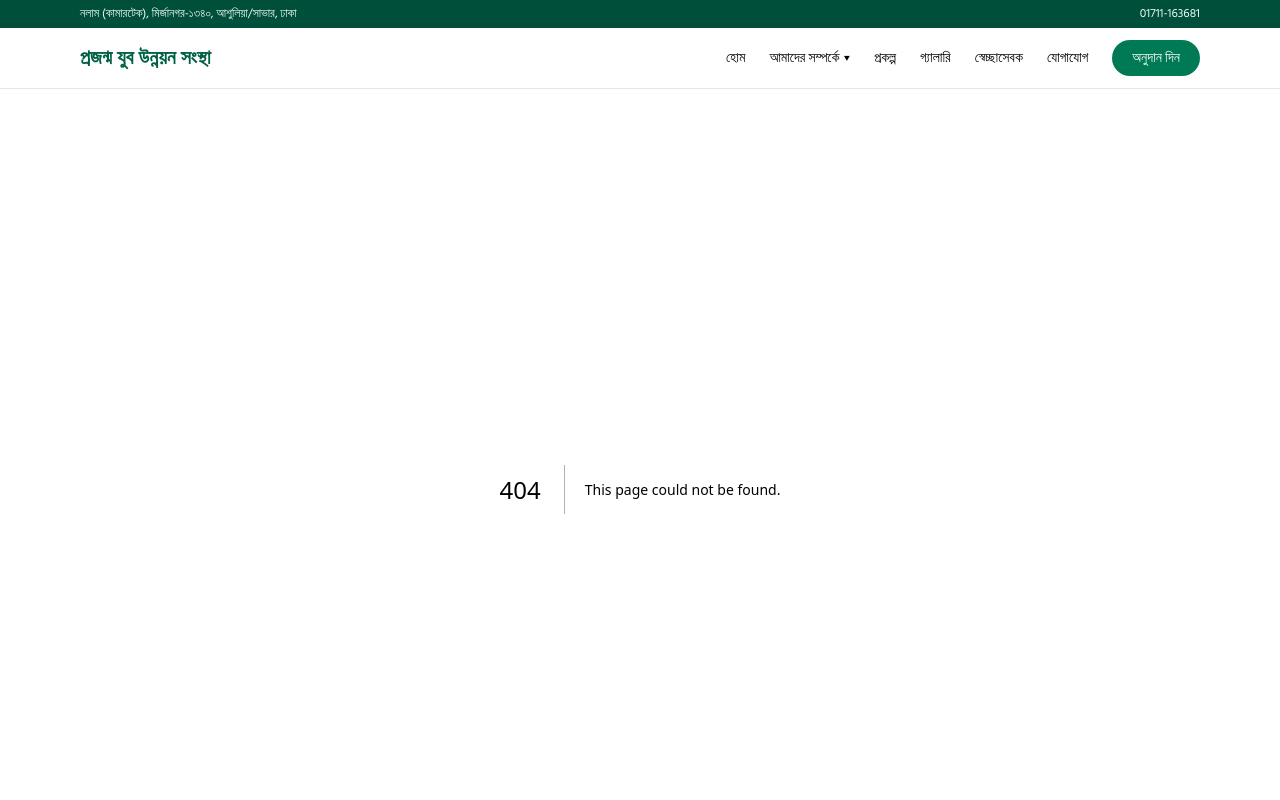
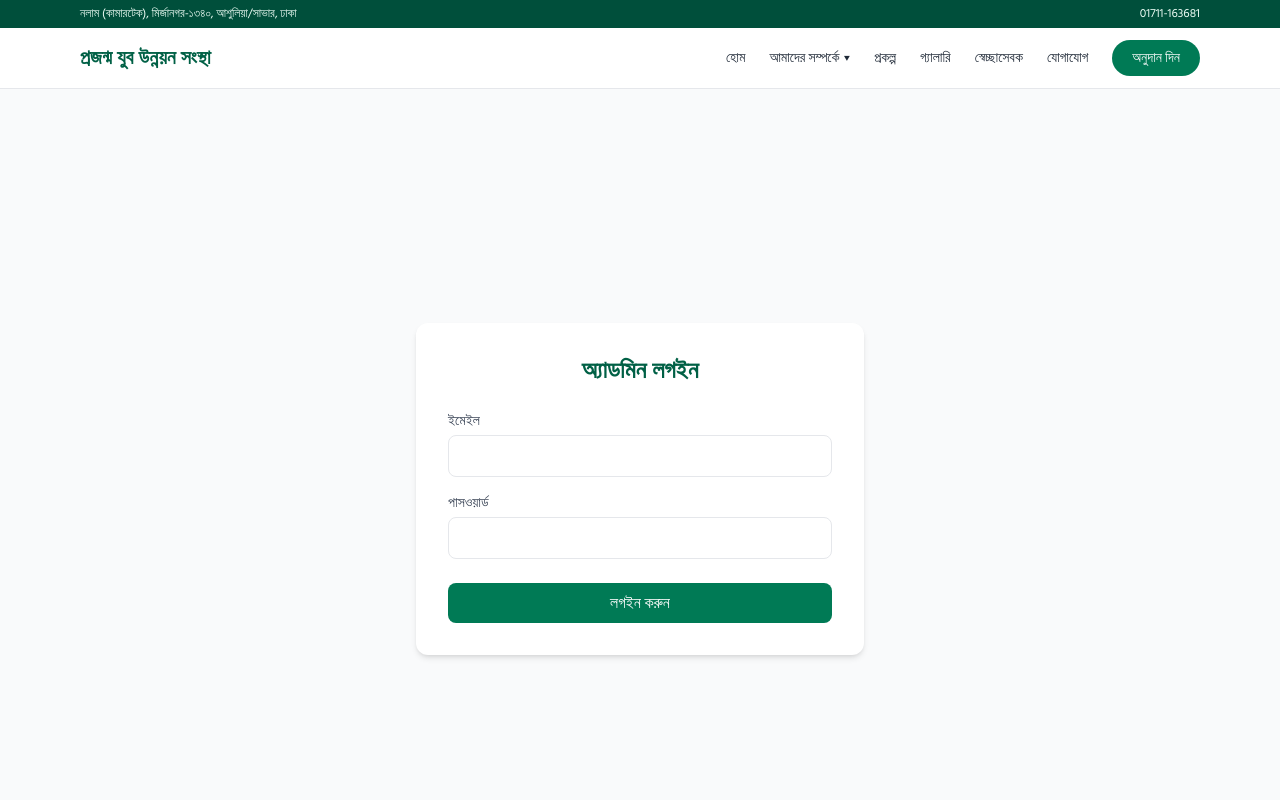
Before and after one commit to sourceancode-cmd/projonmo-, a Next.js app: page /admin/login in a window 1280 px wide. Before the commit this address had no page. Shown: the top 800 px of the page. Built offline with nearby package versions, Linux system fonts and the light colour scheme.

Commit message:
Create page.jsx

```diff
--- /dev/null
+++ b/app/admin/login/page.jsx
@@ -0,0 +1,43 @@
+"use client";
+import { useState } from "react";
+import { useRouter } from "next/navigation";
+import { login } from "@/lib/auth";
+
+export default function AdminLogin() {
+  const [email, setEmail] = useState("");
+  const [password, setPassword] = useState("");
+  const [error, setError] = useState("");
+  const router = useRouter();
+
+  const handleLogin = async (e) => {
+    e.preventDefault();
+    try {
+      await login(email, password);
+      router.push("/admin");
+    } catch (err) {
+      setError("লগইন ব্যর্থ হয়েছে। ইমেইল বা পাসওয়ার্ড চেক করুন।");
+    }
+  };
+
+  return (
+    <div className="flex min-h-screen items-center justify-center bg-gray-50">
+      <form onSubmit={handleLogin} className="w-full max-w-md rounded-xl bg-white p-8 shadow-md">
+        <h1 className="mb-6 text-2xl font-bold text-center text-emerald-800">অ্যাডমিন লগইন</h1>
+        {error && <p className="mb-4 text-sm text-red-600">{error}</p>}
+        <label className="mb-4 block">
+          <span className="mb-1 block text-sm font-medium text-gray-700">ইমেইল</span>
+          <input type="email" required className="w-full rounded-lg border px-3 py-2"
+            value={email} onChange={(e) => setEmail(e.target.value)} />
+        </label>
+        <label className="mb-6 block">
+          <span className="mb-1 block text-sm font-medium text-gray-700">পাসওয়ার্ড</span>
+          <input type="password" required className="w-full rounded-lg border px-3 py-2"
+            value={password} onChange={(e) => setPassword(e.target.value)} />
+        </label>
+        <button type="submit" className="w-full rounded-lg bg-emerald-700 px-4 py-2 text-white hover:bg-emerald-800">
+          লগইন করুন
+        </button>
+      </form>
+    </div>
+  );
+}
```
